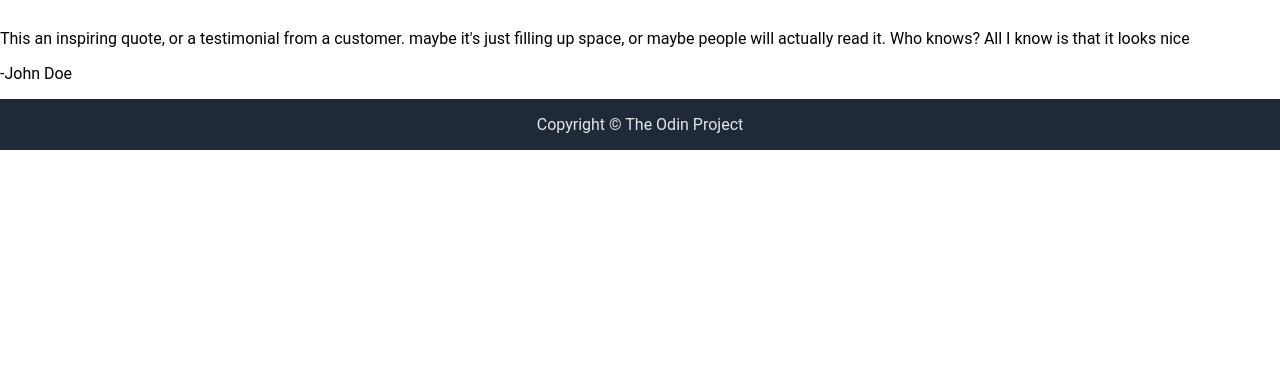
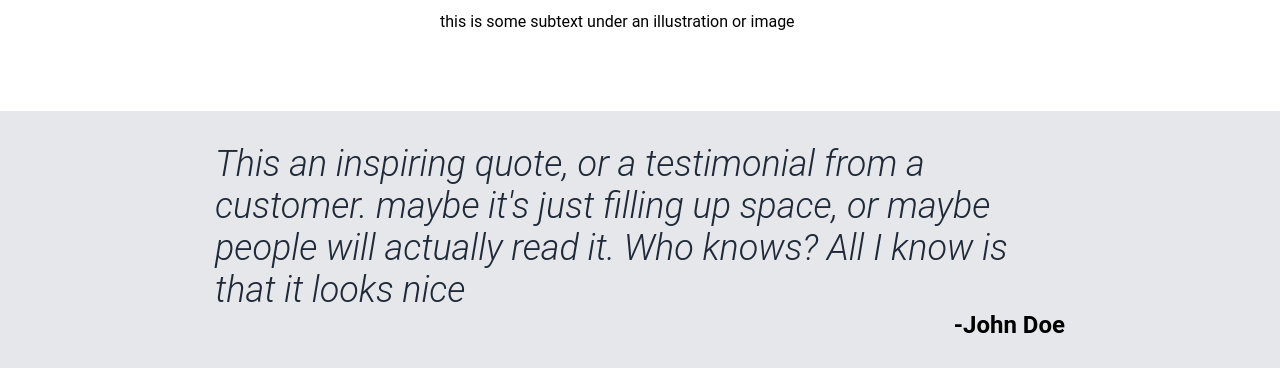
Before and after one commit to AGN907/landing-page, a plain HTML site: page index.html in a window 1280 px wide. Shown: the part 1193-1561 px from the top of the page. Before the commit the page ends 1343 px from the top, so only its background shows below. Drawn offline with Linux system fonts and the light colour scheme.

Commit message:
Add style for quote

```diff
--- a/style.css
+++ b/style.css
@@ -88,7 +88,6 @@ button.signup {
     background-color: #3882F6;
     color: white;
     font-weight: bold;
-    border: 0;
     border-radius: 4px;
 
 }
@@ -96,6 +95,9 @@ button.signup {
 
 body > h2 {
     text-align: center;
+    font-size: 36px;
+    font-weight: bolder;
+    color: #1F2937;
 }
 
 .cards {
@@ -103,6 +105,7 @@ body > h2 {
     flex-wrap: wrap;
     justify-content: center;
     gap: 16px;
+    margin-bottom: 64px;
 }
 .card {
     flex-basis: 200px;
@@ -119,3 +122,39 @@ body > h2 {
     justify-content: center;
     align-items: center;
 }
+
+.container {
+    padding: 32px;
+    background-color: #E5E7EB;
+    display: flex;
+    align-items: center;
+    justify-content: center;
+}
+
+.quote {
+
+    max-width: 850px;
+    display: flex;
+    flex-direction: column;
+    justify-content: center;
+
+
+}
+
+.quote-text {
+    max-width: 850px;
+    font-size: 36px;
+    color: #1F2937;
+    font-weight: 300;
+    font-style: italic;
+    margin: 0;
+
+}
+
+.quote > p:last-child{
+    margin: 0;
+    align-self: flex-end;
+    font-weight: 600;
+    font-size: 24px;
+
+}
```
